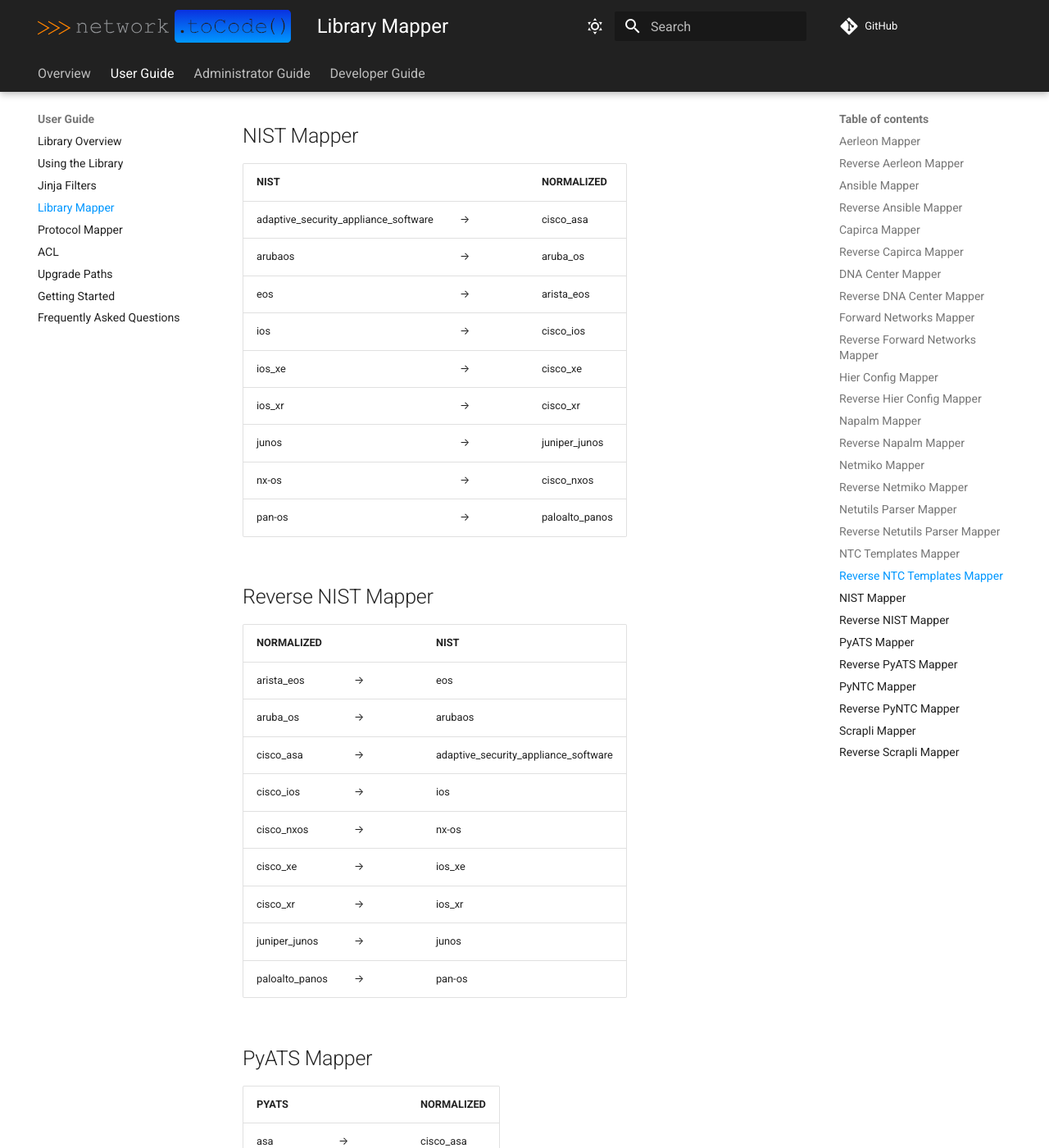
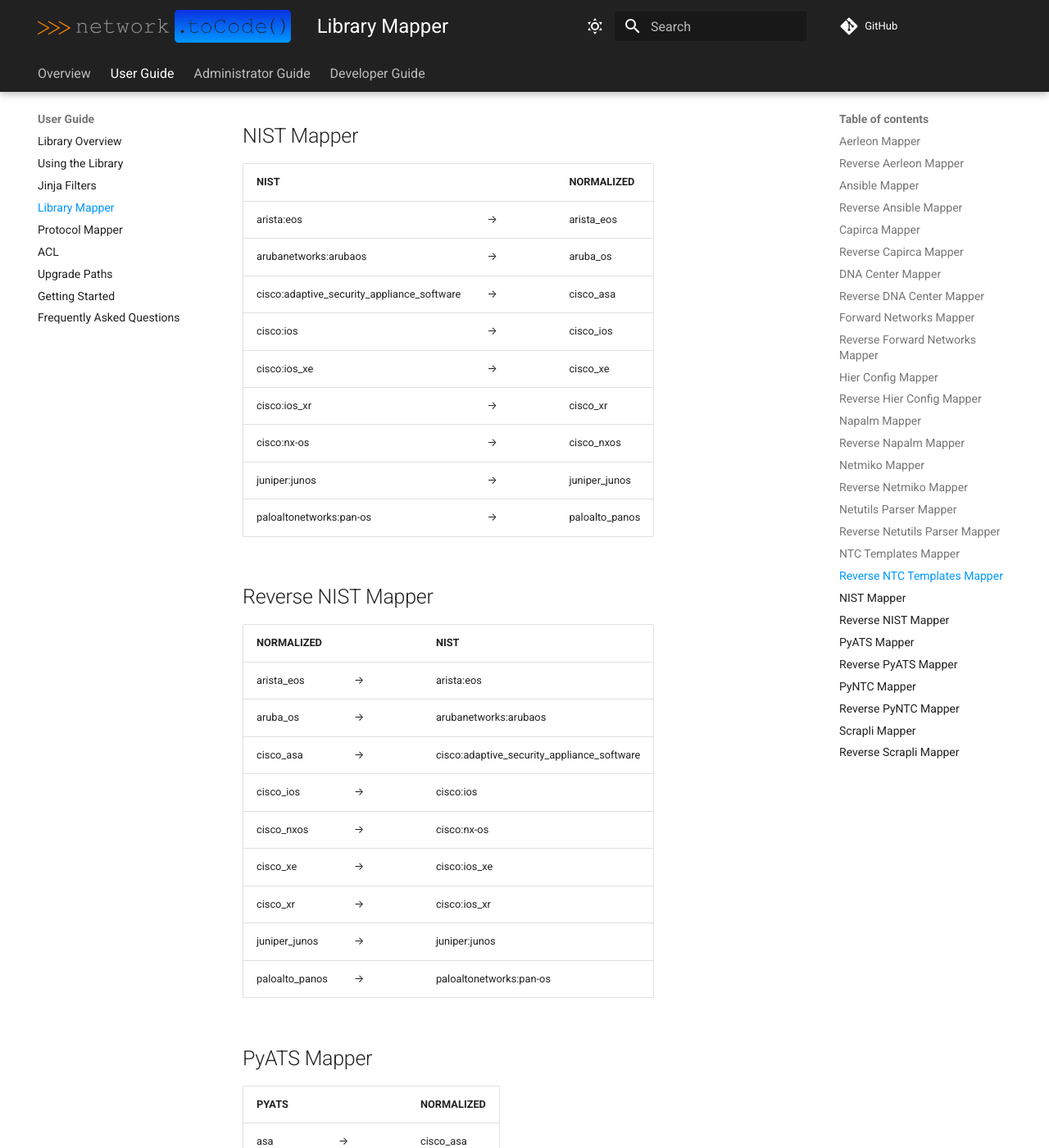
Before and after one commit to networktocode/netutils, an MkDocs documentation site: the page built from docs/user/lib_use_cases_lib_mapper.md, in a window 1280 px wide and 1400 px high, scrolled down 38462 px. Shown: the whole window at 82% size. Built offline with MkDocs 1.6.1 and Material for MkDocs 9.7.7, drawn with Linux system fonts in a browser that asks for light colours; comment, search, counter and statistics services are not loaded.

Commit message:
Made changes to the URL creation using cpeName instead of virtualMatchString, fixed nxos, added aruba and paloalto, update get_nist_urls() to use NIST_LIB_MAPPER_REVERSE_DICT
Co-authored-by: Ken Celenza <ken@celenza.org>
Co-authored-by: Jeff Kala <48843785+jeffkala@users.noreply.github.com>

```diff
--- a/docs/user/lib_mapper/nist.md
+++ b/docs/user/lib_mapper/nist.md
@@ -1,11 +1,11 @@
 | NIST | | NORMALIZED |
 | ---------- | -- | ------ |
-| adaptive_security_appliance_software | → | cisco_asa |
-| arubaos | → | aruba_os |
-| eos | → | arista_eos |
-| ios | → | cisco_ios |
-| ios_xe | → | cisco_xe |
-| ios_xr | → | cisco_xr |
-| junos | → | juniper_junos |
-| nx-os | → | cisco_nxos |
-| pan-os | → | paloalto_panos |
+| arista:eos | → | arista_eos |
+| arubanetworks:arubaos | → | aruba_os |
+| cisco:adaptive_security_appliance_software | → | cisco_asa |
+| cisco:ios | → | cisco_ios |
+| cisco:ios_xe | → | cisco_xe |
+| cisco:ios_xr | → | cisco_xr |
+| cisco:nx-os | → | cisco_nxos |
+| juniper:junos | → | juniper_junos |
+| paloaltonetworks:pan-os | → | paloalto_panos |
--- a/docs/user/lib_mapper/nist_reverse.md
+++ b/docs/user/lib_mapper/nist_reverse.md
@@ -1,11 +1,11 @@
 | NORMALIZED | | NIST |
 | ---------- | -- | ------ |
-| arista_eos | → | eos |
-| aruba_os | → | arubaos |
-| cisco_asa | → | adaptive_security_appliance_software |
-| cisco_ios | → | ios |
-| cisco_nxos | → | nx-os |
-| cisco_xe | → | ios_xe |
-| cisco_xr | → | ios_xr |
-| juniper_junos | → | junos |
-| paloalto_panos | → | pan-os |
+| arista_eos | → | arista:eos |
+| aruba_os | → | arubanetworks:arubaos |
+| cisco_asa | → | cisco:adaptive_security_appliance_software |
+| cisco_ios | → | cisco:ios |
+| cisco_nxos | → | cisco:nx-os |
+| cisco_xe | → | cisco:ios_xe |
+| cisco_xr | → | cisco:ios_xr |
+| juniper_junos | → | juniper:junos |
+| paloalto_panos | → | paloaltonetworks:pan-os |
```
Also changed, not shown: 3 other files.
